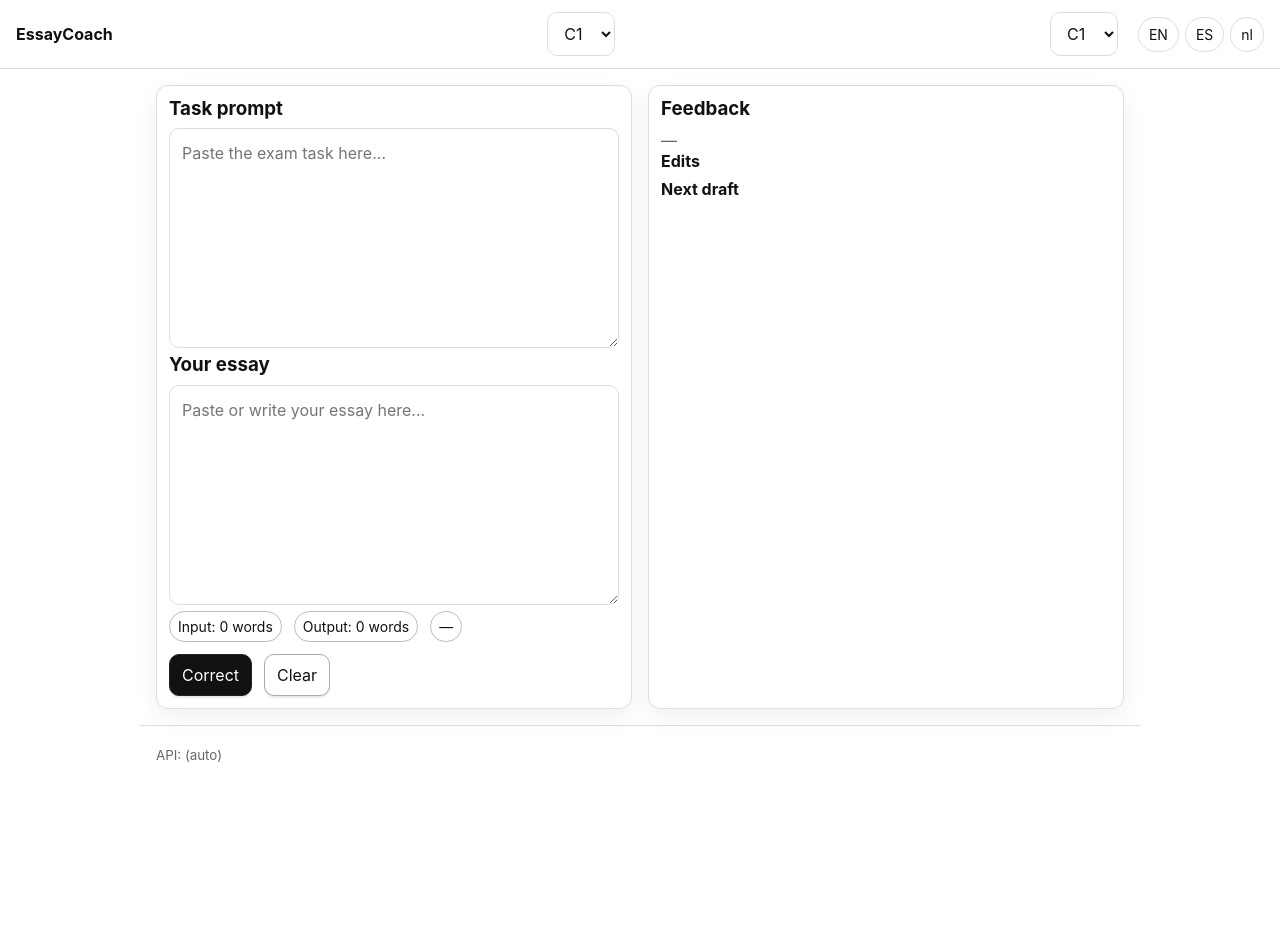
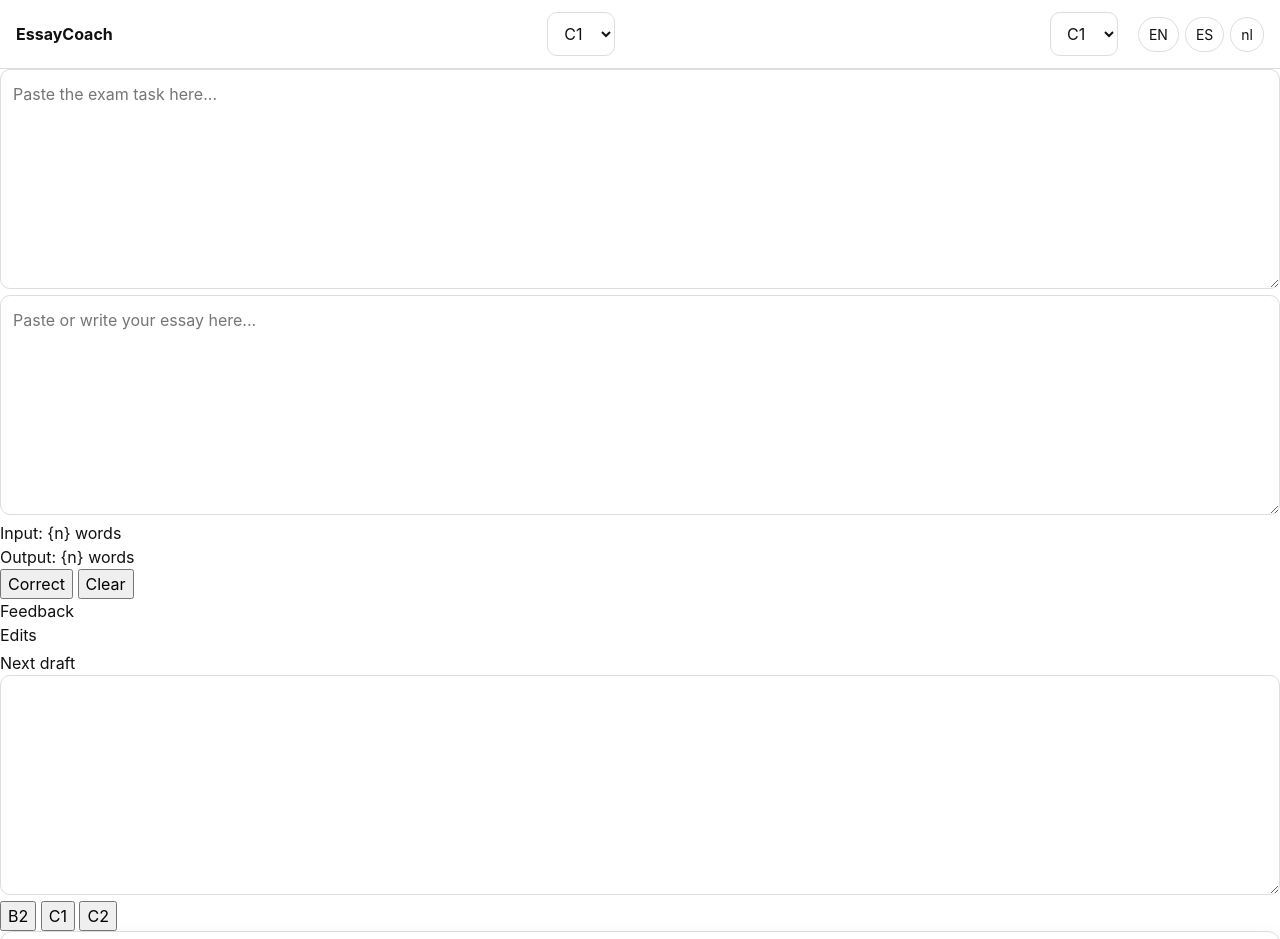
Before and after one commit to alfons149-cmyk/essay-coach-instant, a plain HTML site: page apps/web/index.html in a window 1280 px wide. Shown: the top 939 px of the page. Before the commit the page ends 800 px from the top, so only its background shows below. Drawn offline with Linux system fonts and the light colour scheme; files whose address does not match are found by name.

Commit message:
Update index.html

```diff
--- a/apps/web/index.html
+++ b/apps/web/index.html
@@ -149,23 +149,28 @@
 </span>
 </header>
 
-<main class="container">
-<div class="grid">
-<section class="panel">
-<h3 data-i18n="labels.prompt">Task prompt</h3>
-<textarea id="task" placeholder="Paste the exam task here..."></textarea>
-<h3 data-i18n="labels.essay">Your essay</h3>
-<textarea id="essay" placeholder="Paste or write your essay here..."></textarea>
-<div class="row" style="align-items:center;justify-content:space-between">
-<div class="row">
-<span class="pill" id="inWC">Input: 0 words</span>
-<span class="pill" id="outWC">Output: 0 words</span>
-<span class="pill" id="p2TargetWC">—</span>
-</div>
-<div class="row">
-<button class="btn" id="btnCorrect" data-i18n="buttons.correct">Correct</button>
-<button class="btn ghost" id="btnClear" data-i18n="buttons.clear">Clear</button>
-</div>
+<textarea id="task" data-i18n-ph="placeholders.task"></textarea>
+<textarea id="essay" data-i18n-ph="placeholders.essay"></textarea>
+
+<div id="inWC" data-i18n="io.input_words">Input: {n} words</div>
+<div id="outWC" data-i18n="io.output_words">Output: {n} words</div>
+
+<button id="btnCorrect" data-i18n="buttons.correct">Correct</button>
+<button id="btnClear"   data-i18n="buttons.clear">Clear</button>
+
+<div id="feedbackTitle" data-i18n="labels.feedback">Feedback</div>
+<div id="feedback"></div>
+
+<div id="editsTitle" data-i18n="labels.edits">Edits</div>
+<ul id="edits"></ul>
+
+<div id="nextTitle" data-i18n="labels.next_draft">Next draft</div>
+<textarea id="nextDraft"></textarea>
+
+<!-- Level toggles -->
+<button data-level="B2">B2</button>
+<button data-level="C1">C1</button>
+<button data-level="C2">C2</button>
 </div>
 </section>
 
```
